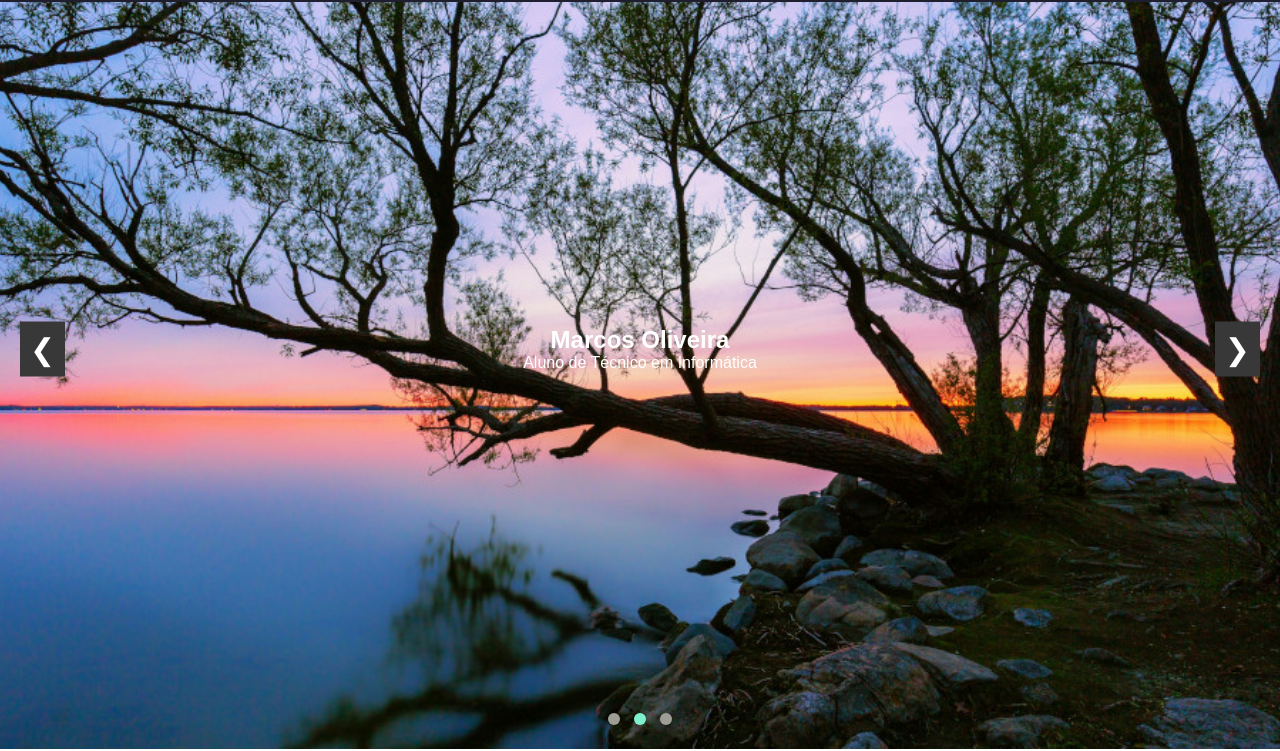
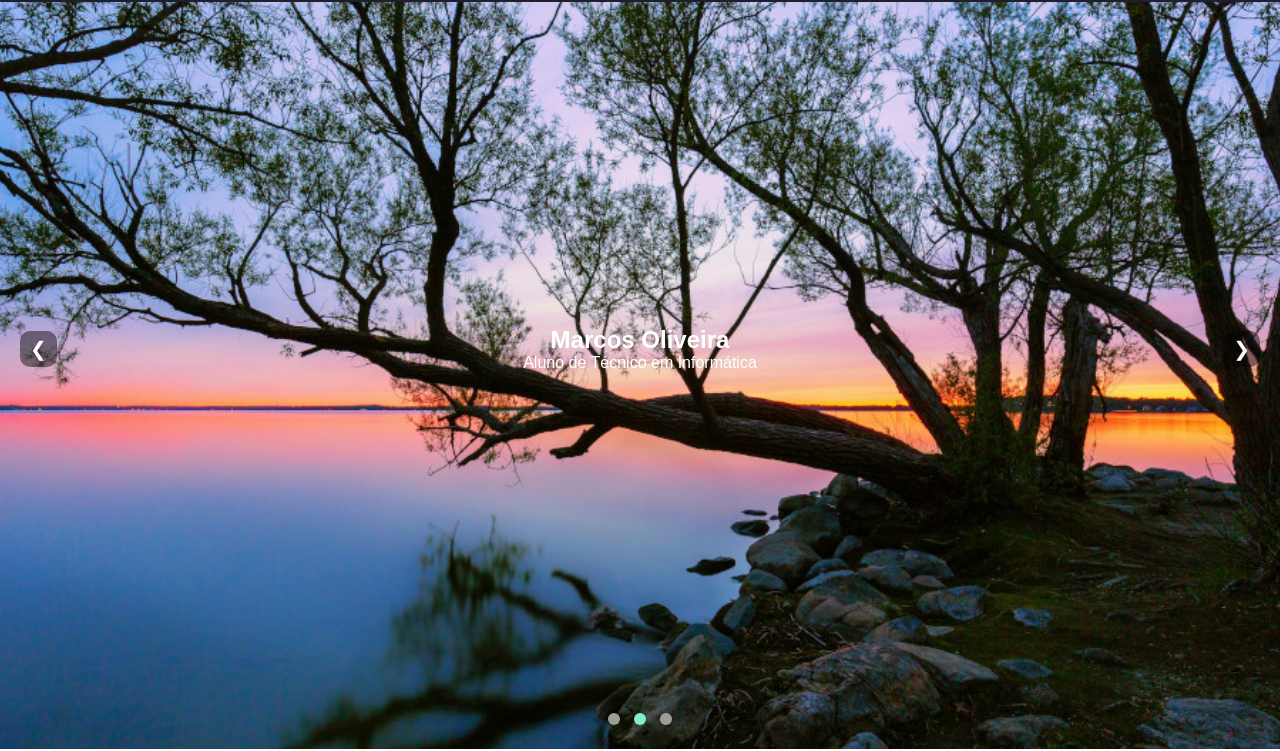
Before and after one commit to marcositz/modelosite, a plain HTML site: page index.html in a window 1280 px wide. Shown: the part 51-802 px from the top of the page. Drawn offline with Linux system fonts and the light colour scheme.

Commit message:
Add files via upload

```diff
--- a/css/style.css
+++ b/css/style.css
@@ -241,11 +241,12 @@ footer {
     position: absolute;
     top: 50%;
     transform: translateY(-50%);
-    font-size: 30px;
-    background: #383838;
+    font-size: 20px;
+    background: rgba(0, 0, 0, 0.45);
     color: white;
     border: none;
-    padding: 10px;
+    padding: 6px 10px;
+    border-radius: 10px;
     cursor: pointer;
     z-index: 3;
 }
@@ -257,7 +258,7 @@ footer {
 }
 
 .prev:hover, .next:hover {
-    background: rgba(0,0,0,1);
+    background: rgba(0, 0, 0, 0.65);
 }
 /* INDICADORES DE NAVEGAÇÃO */
 .indicadores {
```
